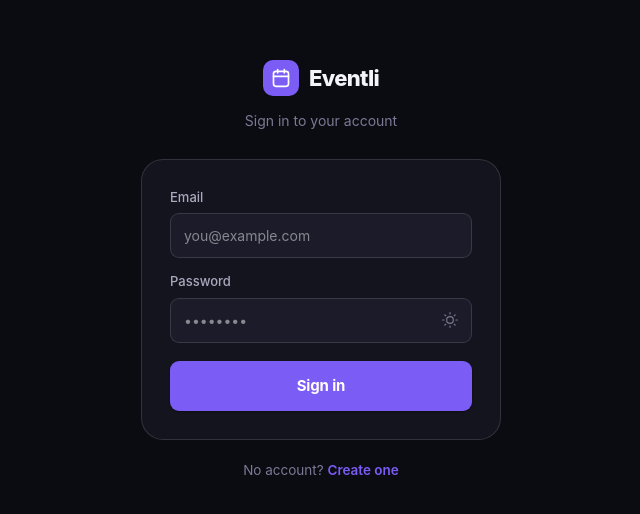
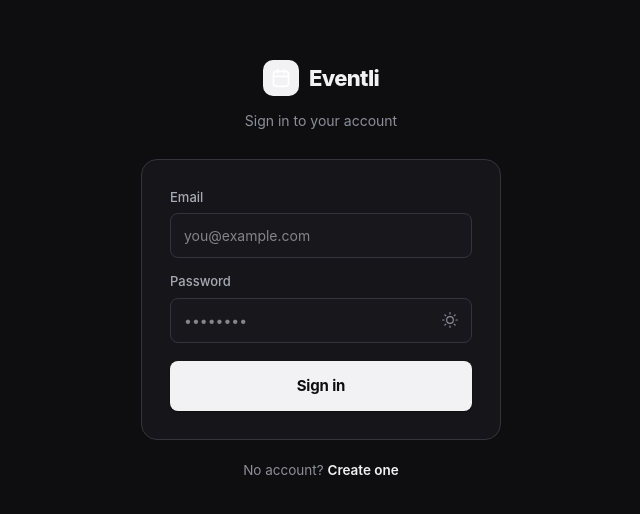
Before and after one commit to GuillaumeLeBerreBIT/CalendarTrackingApp, a React (Vite) app in the folder client/: page /login in a window 1280 px wide. Shown: the part 130-644 px from the top of the page, without its empty margins (319-959 px from the left). Built offline with nearby package versions, Linux system fonts and the light colour scheme.

Commit message:
feat(ui): compact mono tokens and theme preference

```diff
--- a/client/index.html
+++ b/client/index.html
@@ -5,8 +5,9 @@
     <link rel="icon" type="image/svg+xml" href="/favicon.svg" />
     <meta name="viewport" content="width=device-width, initial-scale=1.0, viewport-fit=cover" />
     <title>Eventli</title>
+    <script src="/theme-init.js"></script>
     <link rel="manifest" href="/manifest.webmanifest" />
-    <meta name="theme-color" content="#0b0b12" />
+    <meta name="theme-color" content="#0e0e11" />
     <meta name="mobile-web-app-capable" content="yes" />
     <meta name="apple-mobile-web-app-capable" content="yes" />
     <meta name="apple-mobile-web-app-status-bar-style" content="black-translucent" />
--- /dev/null
+++ b/client/public/theme-init.js
@@ -0,0 +1,13 @@
+// Applies the saved theme before the app renders (no flash). A separate file because the
+// CSP allows only same-origin scripts. Mirrors client/src/lib/theme.ts.
+(function () {
+  var theme = 'dark';
+  try {
+    var pref = window.localStorage.getItem('eventli-theme');
+    if (pref === 'light') theme = 'light';
+    else if (pref === 'system') {
+      theme = window.matchMedia('(prefers-color-scheme: dark)').matches ? 'dark' : 'light';
+    }
+  } catch (e) { /* storage blocked: keep dark */ }
+  document.documentElement.setAttribute('data-theme', theme);
+})();
--- a/client/src/components/ui/Primitives.tsx
+++ b/client/src/components/ui/Primitives.tsx
@@ -79,28 +79,28 @@ export function Segmented({ options, value, onChange, size = 'md' }: SegmentedPr
     <div style={{
       display: 'inline-flex',
       gap: 2,
-      padding: 3,
-      background: 'var(--surface-3)',
+      padding: 2,
+      background: 'var(--fill)',
       borderRadius: 'var(--r-sm)',
-      border: '1px solid var(--border)',
     }}>
       {options.map(o => {
         const active = o.value === value
         return (
           <button
             key={o.value}
+            aria-pressed={active}
             onClick={() => onChange(o.value)}
             style={{
               display: 'inline-flex',
               alignItems: 'center',
               gap: 6,
               padding: pad,
-              borderRadius: 'calc(var(--r-sm) - 3px)',
+              borderRadius: 'var(--r-xs)',
               border: 'none',
-              background: active ? 'var(--surface-hi)' : 'transparent',
-              color: active ? 'var(--text-1)' : 'var(--text-3)',
+              background: active ? 'var(--seg-on)' : 'transparent',
+              color: active ? 'var(--text-1)' : 'var(--text-2)',
               fontSize: fs,
-              fontWeight: 650,
+              fontWeight: active ? 600 : 500,
               boxShadow: active ? 'var(--shadow-sm)' : 'none',
               transition: 'var(--transition)',
               cursor: 'pointer',
--- a/client/src/index.css
+++ b/client/src/index.css
@@ -9,58 +9,62 @@
    Dark-primary social calendar for real groups
 ════════════════════════════════════════════════════════════ */
 
+/* Compact Mono (2026-11 revamp): ink on white / light ink on near-black. Colour is
+   reserved for groups. Spec: docs/superpowers/specs/2026-11-07-ui-revamp-design.md */
 :root {
-  --accent-h: 252;
-  --accent-s: 88%;
-  --accent-l: 66%;
-  --accent:        hsl(var(--accent-h) var(--accent-s) var(--accent-l));
-  --accent-hover:  hsl(var(--accent-h) var(--accent-s) calc(var(--accent-l) + 6%));
-  --accent-press:  hsl(var(--accent-h) var(--accent-s) calc(var(--accent-l) - 8%));
-  --accent-soft:   hsl(var(--accent-h) var(--accent-s) var(--accent-l) / 0.14);
-  --accent-softer: hsl(var(--accent-h) var(--accent-s) var(--accent-l) / 0.08);
-  --accent-line:   hsl(var(--accent-h) var(--accent-s) var(--accent-l) / 0.32);
-  --accent-text:   #ffffff;
-  --accent-glow:   hsl(var(--accent-h) var(--accent-s) var(--accent-l) / 0.40);
-
   --r-xs:   6px;
-  --r-sm:   9px;
-  --r-md:   12px;
-  --r-lg:   16px;
-  --r-xl:   22px;
+  --r-sm:   8px;
+  --r-md:   10px;
+  --r-lg:   12px;
+  --r-xl:   16px;
   --r-full: 9999px;
 
   --font-body: 'Inter', -apple-system, system-ui, sans-serif;
-  --transition: 180ms cubic-bezier(0.4, 0, 0.2, 1);
-  --transition-slow: 320ms cubic-bezier(0.4, 0, 0.2, 1);
+  --transition: 160ms cubic-bezier(0.4, 0, 0.2, 1);
+  --transition-slow: 280ms cubic-bezier(0.4, 0, 0.2, 1);
 
-  /* Group color-coding */
-  --g-family:  #f59e0b;
-  --g-friends: #ec4899;
-  --g-work:    #22d3aa;
-  --g-climb:   #38bdf8;
-  --g-book:    #c084fc;
-  --g-self:    var(--accent);
+  --g-self: var(--text-1);
 }
 
 /* ── Dark theme (default) ─────────────────────────────────── */
 [data-theme="dark"] {
-  --bg:          #0b0b12;
-  --bg-deep:     #07070c;
-  --surface:     #14141f;
-  --surface-2:   #1b1b29;
-  --surface-3:   #232334;
-  --surface-hi:  #2a2a3d;
-  --border:      hsl(250 18% 100% / 0.08);
-  --border-2:    hsl(250 18% 100% / 0.13);
-  --border-hi:   hsl(250 18% 100% / 0.20);
-  --text-1:      #f3f3f8;
-  --text-2:      #a9a9be;
-  --text-3:      #6f6f87;
-  --text-inv:    #0b0b12;
+  --bg:          #0e0e11;
+  --bg-deep:     #121215;
+  --surface:     #16161a;
+  --surface-2:   #18181c;
+  --surface-3:   #1c1c21;
+  --surface-hi:  #26262c;
+  --fill:        #1c1c21;
+  --weekend:     #18181d;
+  --seg-on:      #3a3a42;
+  --border:      #23232a;
+  --border-2:    #34343c;
+  --border-hi:   #55555e;
+  --text-1:      #f2f2f5;
+  --text-2:      #a9a9b4;
+  --text-3:      #8e8e99;
+  --text-inv:    #0e0e11;
+  --danger:      #f97066;
+
+  --accent:        #f2f2f5;
+  --accent-hover:  #ffffff;
+  --accent-press:  #d9d9e0;
+  --accent-soft:   rgba(242,242,245,0.10);
+  --accent-softer: rgba(242,242,245,0.06);
+  --accent-line:   rgba(242,242,245,0.28);
+  --accent-text:   #0e0e11;
+  --accent-glow:   transparent;
+
+  --g-family:  #f59e0b;
+  --g-friends: #f472b6;
+  --g-work:    #2dd4bf;
+  --g-climb:   #60a5fa;
+  --g-book:    #a78bfa;
+
   --shadow-sm:   0 1px 2px rgba(0,0,0,0.4);
-  --shadow-md:   0 8px 24px rgba(0,0,0,0.45), 0 2px 6px rgba(0,0,0,0.3);
-  --shadow-lg:   0 24px 64px rgba(0,0,0,0.6), 0 8px 20px rgba(0,0,0,0.4);
-  --scrim:       rgba(6,6,12,0.72);
+  --shadow-md:   0 8px 24px rgba(0,0,0,0.45);
+  --shadow-lg:   0 24px 60px rgba(0,0,0,0.55);
+  --scrim:       rgba(0,0,0,0.6);
   --img-a:       #2b2b46;
   --img-b:       #1d1d30;
   --overlay-grad: linear-gradient(180deg, transparent 30%, rgba(7,7,12,0.55) 70%, rgba(7,7,12,0.92) 100%);
@@ -69,23 +73,43 @@
 
 /* ── Light theme ──────────────────────────────────────────── */
 [data-theme="light"] {
-  --bg:          #f6f6fa;
-  --bg-deep:     #eeeef4;
+  --bg:          #ffffff;
+  --bg-deep:     #f6f6f7;
   --surface:     #ffffff;
-  --surface-2:   #f7f7fb;
-  --surface-3:   #f0f0f6;
-  --surface-hi:  #e9e9f2;
-  --border:      hsl(250 20% 12% / 0.09);
-  --border-2:    hsl(250 20% 12% / 0.14);
-  --border-hi:   hsl(250 20% 12% / 0.22);
-  --text-1:      #16161f;
-  --text-2:      #585870;
-  --text-3:      #8a8aa0;
+  --surface-2:   #f6f6f7;
+  --surface-3:   #f4f4f6;
+  --surface-hi:  #ececef;
+  --fill:        #f4f4f6;
+  --weekend:     #f1f1f3;
+  --seg-on:      #ffffff;
+  --border:      #ececef;
+  --border-2:    #d9d9de;
+  --border-hi:   #b4b4bc;
+  --text-1:      #111114;
+  --text-2:      #55555f;
+  --text-3:      #6b6b75;
   --text-inv:    #ffffff;
-  --shadow-sm:   0 1px 2px rgba(20,20,40,0.06);
-  --shadow-md:   0 10px 28px rgba(30,30,60,0.10), 0 2px 6px rgba(30,30,60,0.06);
-  --shadow-lg:   0 28px 70px rgba(30,30,60,0.16), 0 8px 20px rgba(30,30,60,0.08);
-  --scrim:       rgba(20,20,40,0.40);
+  --danger:      #b42318;
+
+  --accent:        #111114;
+  --accent-hover:  #2a2a30;
+  --accent-press:  #000000;
+  --accent-soft:   rgba(17,17,20,0.07);
+  --accent-softer: rgba(17,17,20,0.04);
+  --accent-line:   rgba(17,17,20,0.24);
+  --accent-text:   #ffffff;
+  --accent-glow:   transparent;
+
+  --g-family:  #d97706;
+  --g-friends: #db2777;
+  --g-work:    #0d9488;
+  --g-climb:   #2563eb;
+  --g-book:    #7c3aed;
+
+  --shadow-sm:   0 1px 2px rgba(17,17,20,0.06);
+  --shadow-md:   0 8px 24px rgba(17,17,20,0.08);
+  --shadow-lg:   0 24px 60px rgba(17,17,20,0.14);
+  --scrim:       rgba(17,17,20,0.36);
   --img-a:       #d8d8ec;
   --img-b:       #e8e8f4;
   --overlay-grad: linear-gradient(180deg, transparent 30%, rgba(10,10,25,0.30) 70%, rgba(10,10,25,0.78) 100%);
@@ -191,26 +215,26 @@ input, textarea, select {
   display: flex;
   align-items: center;
   gap: 12px;
-  padding: 11px 12px;
+  padding: 8px 10px;
   border-radius: var(--r-sm);
   border: 1px solid transparent;
   background: transparent;
   color: var(--text-2);
   font-size: 14px;
-  font-weight: 650;
+  font-weight: 500;
   text-align: left;
   width: 100%;
   transition: var(--transition);
 }
 .nav-item:hover {
-  background: var(--surface-3);
+  background: var(--surface-hi);
   color: var(--text-1);
 }
 .nav-item--on,
 .nav-item--on:hover {
-  background: var(--accent-soft);
-  color: var(--accent);
-  border-color: var(--accent-line);
+  background: var(--surface-hi);
+  color: var(--text-1);
+  font-weight: 600;
 }
 
 /* ── Interactive row hover ────────────────────────────────── */
@@ -306,8 +330,6 @@ input, textarea, select {
   }
 }
 
-/* ── Improve text-3 on dark surface (raise slightly for contrast) ── */
-[data-theme="dark"] { --text-3: #7a7a95; }
 
 /* ── prefers-reduced-motion ───────────────────────────────── */
 @media (prefers-reduced-motion: reduce) {
--- /dev/null
+++ b/client/src/lib/theme.ts
@@ -0,0 +1,44 @@
+// Per-device theme preference. index.html applies the same rule inline before React
+// mounts (no flash); this module is what the Profile page uses to change it.
+export type ThemePref = 'light' | 'dark' | 'system'
+export type Theme = 'light' | 'dark'
+
+export const THEME_KEY = 'eventli-theme'
+
+export function parseThemePref(value: string | null | undefined): ThemePref {
+  return value === 'light' || value === 'dark' || value === 'system' ? value : 'dark'
+}
+
+export function resolveTheme(pref: ThemePref, prefersDark: boolean): Theme {
+  if (pref === 'system') return prefersDark ? 'dark' : 'light'
+  return pref
+}
+
+export function readThemePref(): ThemePref {
+  try {
+    return parseThemePref(window.localStorage.getItem(THEME_KEY))
+  } catch {
+    return 'dark'
+  }
+}
+
+function prefersDark(): boolean {
+  try {
+    return window.matchMedia('(prefers-color-scheme: dark)').matches
+  } catch {
+    return true
+  }
+}
+
+export function applyTheme(pref: ThemePref): void {
+  document.documentElement.dataset.theme = resolveTheme(pref, prefersDark())
+}
+
+export function setThemePref(pref: ThemePref): void {
+  try {
+    window.localStorage.setItem(THEME_KEY, pref)
+  } catch {
+    // storage blocked: still apply for this session
+  }
+  applyTheme(pref)
+}
```
Also changed, not shown: client/src/pages/ProfilePage.tsx (+32 -1 lines), 1 other file (tests, documents, lock files or other folders).
